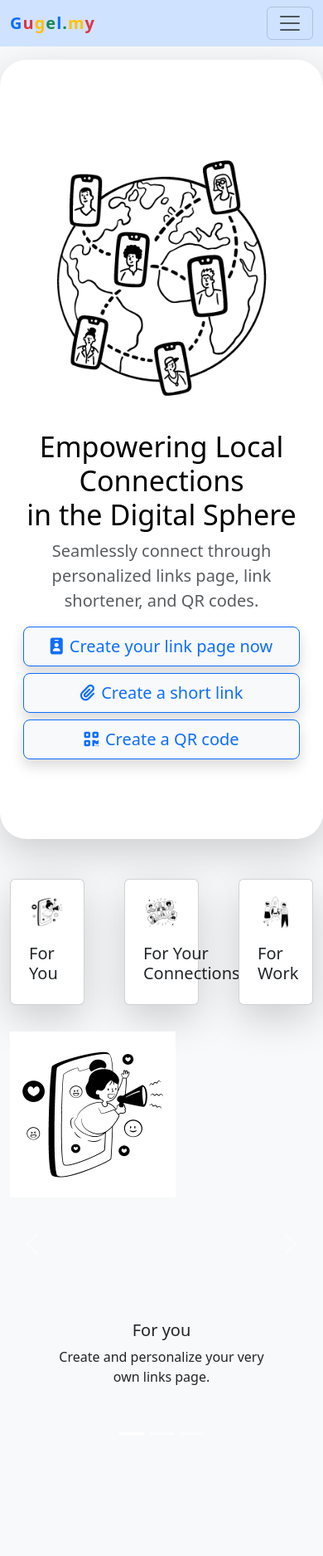
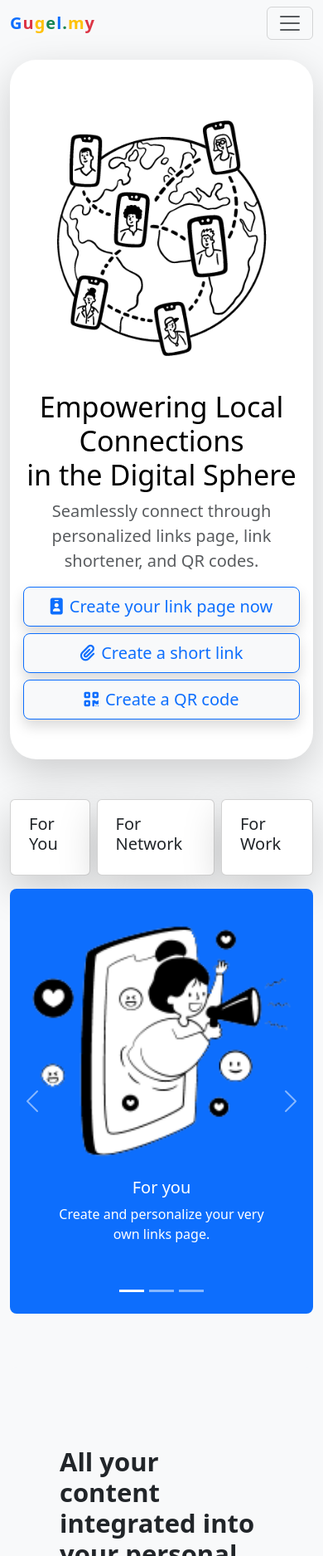
Before and after one commit to rudzainy/ranting, a Rails app: page / in a window 390 px wide. Shown: the top 1875 px of the page at 83% size. Run offline with Rails 7, Linux system fonts and the light colour scheme; style sheets or scripts are compiled from the project's sources; parts of the project's set-up code (start-up, migrations or seed data) failed here and were passed over; some libraries are stand-ins or nearby versions.

Commit message:
Make page headers nicer on mobile.
And other minor UI improvements,

```diff
--- a/app/views/layouts/_navbar_public.html.erb
+++ b/app/views/layouts/_navbar_public.html.erb
@@ -1,4 +1,4 @@
-<nav class="navbar navbar-expand-lg bg-primary-subtle">
+<nav class="navbar navbar-expand-lg bg-body-light">
   <div class="container-fluid">
     <%= link_to root_path, class: "navbar-brand" do %>
       <strong><span class="text-primary">G</span><span class="text-danger">u</span><span class="text-warning">g</span><span class="text-success">e</span><span class="text-primary">l</span><span class="text-success">.</span><span class="text-warning">m</span><span class="text-danger">y</span></strong>
--- a/app/views/static/contact.html.erb
+++ b/app/views/static/contact.html.erb
@@ -1,5 +1,5 @@
-<div class="container py-3">
-  <header>
+<div class="container mb-5">
+  <header class="text-center py-5 bg-white rounded-5 shadow-lg">
     <div class="p-3 pb-md-4 mx-auto text-center">
       <h1 class="display-4 fw-normal text-body-emphasis">Contact</h1>
       <p class="fs-5 text-body-secondary lead">We will update this soon!</p>
--- a/app/views/static/faq.html.erb
+++ b/app/views/static/faq.html.erb
@@ -1,5 +1,5 @@
-<div class="container py-3">
-  <header>
+<div class="container mb-5">
+  <header class="text-center py-5 bg-white rounded-5 shadow-lg">
     <div class="p-3 pb-md-4 mx-auto text-center">
       <h1 class="display-4 fw-normal text-body-emphasis">Frequently Asked Questions</h1>
       <p class="fs-5 text-body-secondary">You pay for the rights to the username! </p>
--- a/app/views/static/index.html.erb
+++ b/app/views/static/index.html.erb
@@ -1,6 +1,6 @@
-<div class="container text-center py-5 bg-white rounded-5 shadow-lg mb-5">
-  <header>
-    <div class="px-3 py-5 pb-md-4 mx-auto">
+<div class="container mb-5">
+  <header class="text-center py-5 bg-white rounded-5 shadow-lg">
+    <div class="px-3 py-md-5 pb-md-4 mx-auto">
       <%= image_tag "illustrations/Users-Network.png", class: "img-fluid mb-3" %>
       <h1 class="display-4 fw-normal text-body-emphasis text-center">Empowering Local Connections<br />in the Digital Sphere</h1>
       <p class="fs-5 text-body-secondary lead text-center">Seamlessly connect through personalized links page, link shortener, and QR codes.</p>
@@ -18,37 +18,37 @@
     </div>
   </header>
 </div>
-<div class="container pb-3">
-  <div class="d-flex mb-3 gap-5">
+<div class="container">
+  <div class="d-flex mb-3 gap-2 gap-md-5">
     <button type="button" data-bs-target="#useCaseCarousel" data-bs-slide-to="0" class="card text-start flex-fill shadow-lg" aria-current="true" aria-label="Use case 1">
-      <div class="card-body pb-0">
+      <div class="card-body pb-0 d-none d-md-block">
         <%= image_tag "use_cases/Advertising-5.png", class: "img-fluid rounded-4" %>
       </div>
       <div class="card-body">
-        <h5 class="card-title">For You</h5>
+        <h5 class="card-title">For <br />You</h5>
       </div>
     </button>
     <button type="button" data-bs-target="#useCaseCarousel" data-bs-slide-to="1" class="card text-start flex-fill shadow-lg" aria-label="Use case 2">
-      <div class="card-body pb-0">
+      <div class="card-body pb-0 d-none d-md-block">
         <%= image_tag "use_cases/Diverse-Team-1.png", class: "img-fluid rounded-4" %>
       </div>
       <div class="card-body">
-        <h5 class="card-title">For Your Connections</h5>
+        <h5 class="card-title">For <br />Network</h5>
       </div>
     </button>
     <button type="button" data-bs-target="#useCaseCarousel" data-bs-slide-to="2" class="card text-start flex-fill shadow-lg" aria-label="Use case 3">
-      <div class="card-body pb-0">
+      <div class="card-body pb-0 d-none d-md-block">
         <%= image_tag "use_cases/STARTUP-2.png", class: "img-fluid rounded-4" %>
       </div>
       <div class="card-body">
-        <h5 class="card-title">For Work</h5>
+        <h5 class="card-title">For <br />Work</h5>
       </div>
     </button>
   </div>
 </div>
 
-<div class="container bg-whiterounded-3">
-  <div id="useCaseCarousel" class="carousel slide">
+<div class="container">
+  <div id="useCaseCarousel" class="carousel slide bg-primary rounded-3 overflow-hidden">
     <div class="carousel-indicators">
       <button type="button" data-bs-target="#useCaseCarousel" data-bs-slide-to="0" class="active" aria-current="true" aria-label="Slide 1"></button>
       <button type="button" data-bs-target="#useCaseCarousel" data-bs-slide-to="1" aria-label="Slide 2"></button>
@@ -56,21 +56,21 @@
     </div>
     <div class="carousel-inner">
       <div class="carousel-item active justify-content-center">
-        <%= image_tag "use_cases/Advertising-5.png", class: "" %>
-        <div class="carousel-caption text-dark">
+        <%= image_tag "use_cases/Advertising-5.png", class: "d-block w-100" %>
+        <div class="carousel-caption">
           <h5>For you</h5>
           <p>Create and personalize your very own links page.</p>
         </div>
       </div>
       <div class="carousel-item">
-        <%= image_tag "jalur_gemilang_FA_no_sig.jpg", class: "d-block w-100" %>
+        <%= image_tag "use_cases/Diverse-Team-1.png", class: "d-block w-100" %>
         <div class="carousel-caption">
           <h5>For your fans</h5>
           <p>One stop center for all your fan's needs.</p>
         </div>
       </div>
       <div class="carousel-item">
-        <%= image_tag "use_cases/Medical.png", class: "d-block w-100" %>
+        <%= image_tag "use_cases/STARTUP-2.png", class: "d-block w-100" %>
         <div class="carousel-caption">
           <h5>For your work</h5>
           <p>Optimize your work with our range of tools.</p>
@@ -105,7 +105,7 @@
   </div>
 
   <div class="row align-items-md-stretch">
-    <div class="col-md-6">
+    <div class="col-md-6 mb-3 mb-md-0">
       <div class="h-100 p-5 bg-white text-center border rounded-3">
         <h2>Your unique link name.</h2>
         <p>And btw, the good ones are still available!</p>
@@ -164,11 +164,11 @@
     </div>
     <div class="accordion-item">
       <h2 class="accordion-header">
-        <button class="accordion-button collapsed" type="button" data-bs-toggle="collapse" data-bs-target="#collapseThree" aria-expanded="false" aria-controls="collapseThree">
+        <button class="accordion-button collapsed" type="button" data-bs-toggle="collapse" data-bs-target="#collapseTwo" aria-expanded="false" aria-controls="collapseTwo">
           Can I upgrade my account at any time?
         </button>
       </h2>
-      <div id="collapseThree" class="accordion-collapse collapse" data-bs-parent="#accordionFAQ">
+      <div id="collapseTwo" class="accordion-collapse collapse" data-bs-parent="#accordionFAQ">
         <div class="accordion-body">
           <strong>Yes.</strong>You can start with our basic membership at RM3.80/year and upgrade anytime to enjoy premium features.
         </div>
@@ -188,11 +188,11 @@
     </div>
     <div class="accordion-item">
       <h2 class="accordion-header">
-        <button class="accordion-button collapsed" type="button" data-bs-toggle="collapse" data-bs-target="#collapseThree" aria-expanded="false" aria-controls="collapseThree">
+        <button class="accordion-button collapsed" type="button" data-bs-toggle="collapse" data-bs-target="#collapseFour" aria-expanded="false" aria-controls="collapseFour">
           Is Gugel.my affiliated with the global tech company Google?
         </button>
       </h2>
-      <div id="collapseThree" class="accordion-collapse collapse" data-bs-parent="#accordionFAQ">
+      <div id="collapseFour" class="accordion-collapse collapse" data-bs-parent="#accordionFAQ">
         <div class="accordion-body">
           <strong>No.</strong> We <em>actually</em> do no evil.
         </div>
@@ -200,11 +200,11 @@
     </div>
     <div class="accordion-item">
       <h2 class="accordion-header">
-        <button class="accordion-button collapsed" type="button" data-bs-toggle="collapse" data-bs-target="#collapseThree" aria-expanded="false" aria-controls="collapseThree">
+        <button class="accordion-button collapsed" type="button" data-bs-toggle="collapse" data-bs-target="#collapseFive" aria-expanded="false" aria-controls="collapseFive">
           What happens when I delete my account?
         </button>
       </h2>
-      <div id="collapseThree" class="accordion-collapse collapse" data-bs-parent="#accordionFAQ">
+      <div id="collapseFive" class="accordion-collapse collapse" data-bs-parent="#accordionFAQ">
         <div class="accordion-body">
           Once your account has been deleted, your subscription will be canceled and we will wipe all of your data from our servers including but not limited to your links, traffic data, uploaded attachments and all other associated data.
         </div>
@@ -212,11 +212,11 @@
     </div>
     <div class="accordion-item">
       <h2 class="accordion-header">
-        <button class="accordion-button collapsed" type="button" data-bs-toggle="collapse" data-bs-target="#collapseTwo" aria-expanded="false" aria-controls="collapseTwo">
+        <button class="accordion-button collapsed" type="button" data-bs-toggle="collapse" data-bs-target="#collapseSix" aria-expanded="false" aria-controls="collapseSix">
           Your competitors offer free forever tier. Why should I pay to use Gugel?
         </button>
       </h2>
-      <div id="collapseTwo" class="accordion-collapse collapse" data-bs-parent="#accordionFAQ">
+      <div id="collapseSix" class="accordion-collapse collapse" data-bs-parent="#accordionFAQ">
         <div class="accordion-body">
           If cost is a major blocker for you, we recommend you look into our competitors for your solution. We bill customers after 30 days, which any customers can opt out of the service without any charge. You should only pay us if you want to continue using services provided by Gugel.
         </div>
@@ -224,11 +224,11 @@
     </div>
     <div class="accordion-item">
       <h2 class="accordion-header">
-        <button class="accordion-button collapsed" type="button" data-bs-toggle="collapse" data-bs-target="#collapseThree" aria-expanded="false" aria-controls="collapseThree">
+        <button class="accordion-button collapsed" type="button" data-bs-toggle="collapse" data-bs-target="#collapseSeven" aria-expanded="false" aria-controls="collapseSeven">
           Is Gugel.my affiliated with the global tech company Google?
         </button>
       </h2>
-      <div id="collapseThree" class="accordion-collapse collapse" data-bs-parent="#accordionFAQ">
+      <div id="collapseSeven" class="accordion-collapse collapse" data-bs-parent="#accordionFAQ">
         <div class="accordion-body">
           <strong>No.</strong> We <em>actually</em> do no evil.
         </div>
--- a/app/views/static/use_cases.html.erb
+++ b/app/views/static/use_cases.html.erb
@@ -1,5 +1,5 @@
-<div class="container text-center py-5 bg-white rounded-5 shadow-lg mb-5">
-  <header>
+<div class="container mb-5">
+  <header class="text-center py-5 bg-white rounded-5 shadow-lg">
     <div class="px-3 py-5 pb-md-4 mx-auto">
       <%= image_tag "illustrations/Rest-1.png", class: "img-fluid mb-3" %>
       <h1 class="display-4 fw-normal text-body-emphasis text-center">What's in it for you?</h1>
```
Also changed, not shown: app/views/static/membership.html.erb (+4 -4 lines), app/assets/images/use_cases/Advertising-5.png, app/assets/images/use_cases/Diverse-Team-1.png, app/assets/images/use_cases/STARTUP-2.png.
